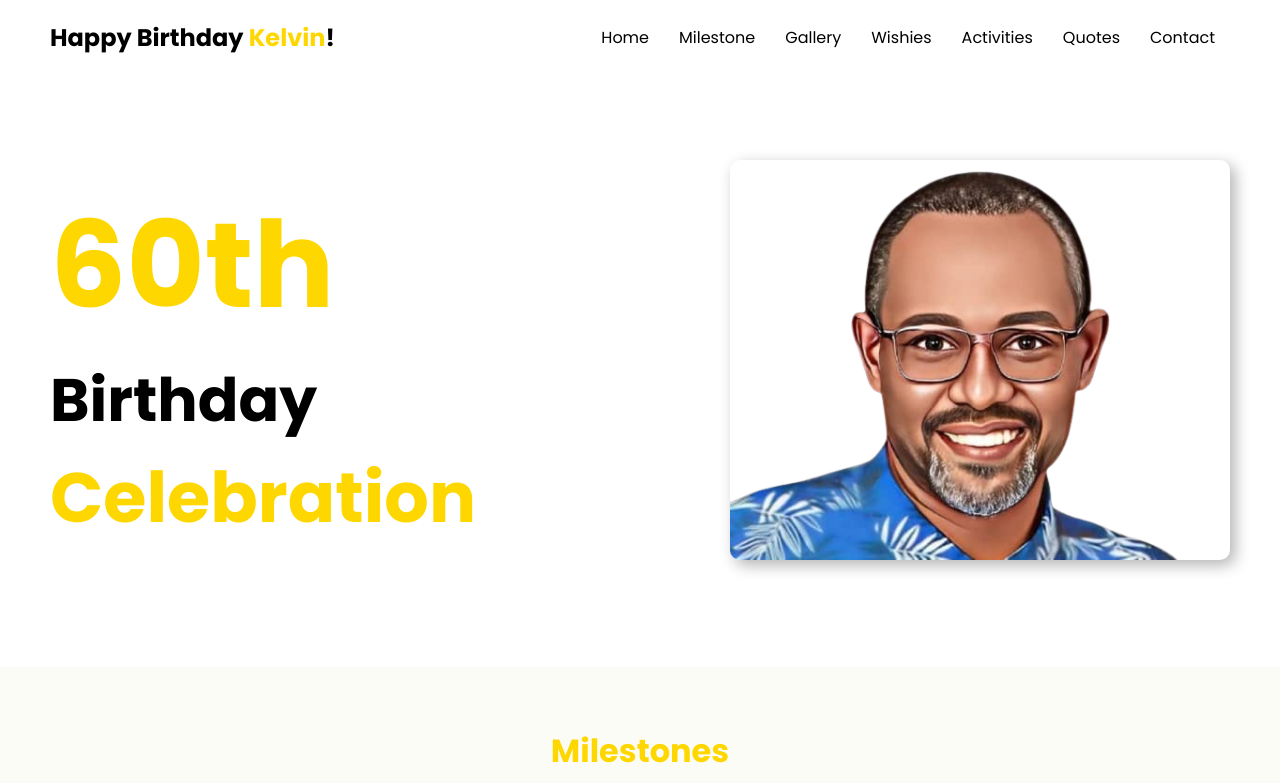
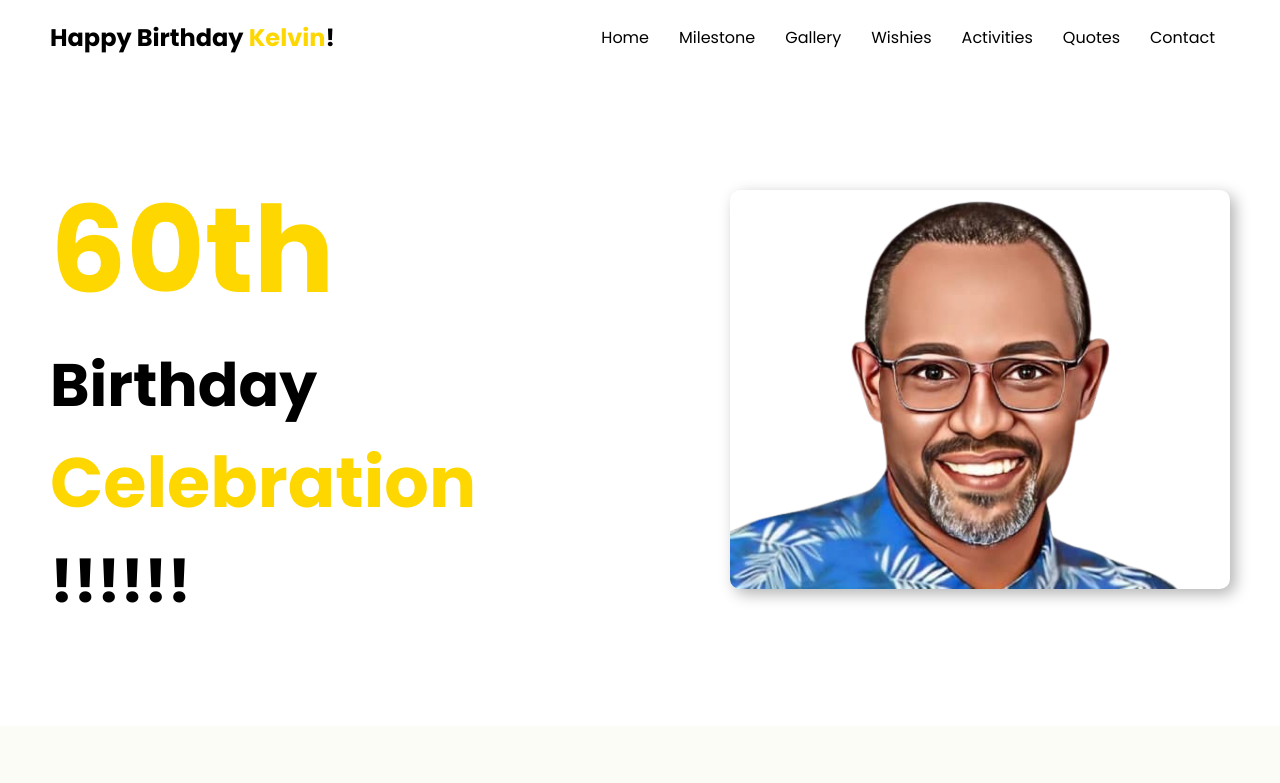
Before and after one commit to glifenig/Mr-G, a plain HTML site: page index.html in a window 1280 px wide. Shown: the top 783 px of the page. Drawn offline with Linux system fonts and the light colour scheme.

Commit message:
Update index.html

```diff
--- a/index.html
+++ b/index.html
@@ -27,7 +27,7 @@
     <section class="hero" id="home">
         <div class="hero-content">
 
-            <h1> <span style="font-size: 120px">60th <br></span> <span style="color: black">Birthday </span><span style="font-size: 70px">Celebration <br></span></h1>
+            <h1> <span style="font-size: 120px">60th <br></span> <span style="color: black">Birthday </span><span style="font-size: 70px">Celebration <br></span><span style="color: black; font-size: "30px">!!!!!!</span></h1>
 
         </div>
         <div class="hero-image">
```
